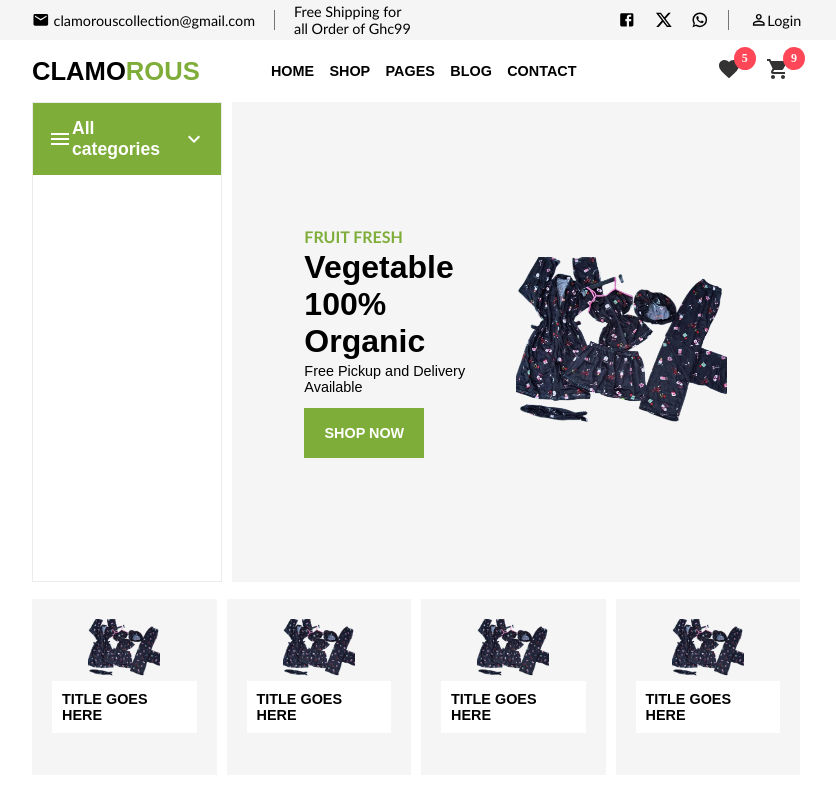
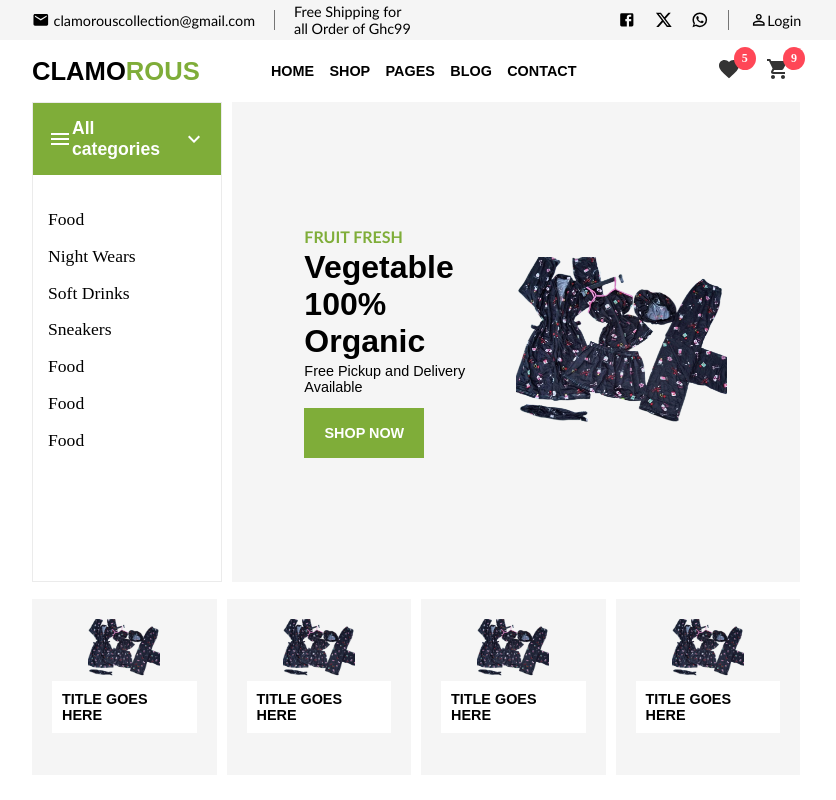
Before and after one commit to codinnovation/clamorous-collection, a Next.js app: page / in a window 1280 px wide. Shown: the top 800 px of the page, without its empty margins (224-1060 px from the left). Built offline with nearby package versions, Linux system fonts and the light colour scheme.

Commit message:
modified

```diff
--- a/package.json
+++ b/package.json
@@ -14,11 +14,11 @@
     "@mui/icons-material": "^6.1.3",
     "@mui/material": "^6.1.3",
     "firebase": "^10.14.1",
-    "framer-motion": "^11.11.8",
     "iron-session": "^8.0.3",
     "next": "14.2.15",
     "react": "^18",
     "react-dom": "^18",
+    "react-reveal": "^1.2.2",
     "sharp": "^0.33.5"
   },
   "devDependencies": {
--- a/src/pages/home/after-hero-section/index.jsx
+++ b/src/pages/home/after-hero-section/index.jsx
@@ -2,12 +2,14 @@
 import styles from "../../../styles/home/after-hero-section.module.css";
 import Image from "next/image";
 import HeroImage from "../../../../public/hero-img.png";
+import Fade from "react-reveal/Fade";
 
 function AfterHeroSection() {
   return (
     <>
       <div className={styles.container}>
         <div className={styles.content}>
+          <Fade right>
             <div className={styles.box}>
               <div className={styles.image}>
                 <Image src={HeroImage} width={900} height={900} alt="" />
@@ -17,7 +19,9 @@
                 <h1>Title Goes Here</h1>
               </div>
             </div>
+          </Fade>
 
+          <Fade bottom>
             <div className={styles.box}>
               <div className={styles.image}>
                 <Image src={HeroImage} width={900} height={900} alt="" />
@@ -27,7 +31,9 @@
                 <h1>Title Goes Here</h1>
               </div>
             </div>
+          </Fade>
 
+          <Fade top>
             <div className={styles.box}>
               <div className={styles.image}>
                 <Image src={HeroImage} width={900} height={900} alt="" />
@@ -37,7 +43,9 @@
                 <h1>Title Goes Here</h1>
               </div>
             </div>
+          </Fade>
 
+          <Fade left>
             <div className={styles.box}>
               <div className={styles.image}>
                 <Image src={HeroImage} width={900} height={900} alt="" />
@@ -47,6 +55,7 @@
                 <h1>Title Goes Here</h1>
               </div>
             </div>
+          </Fade>
         </div>
       </div>
     </>
--- a/src/pages/home/hero-section/index.jsx
+++ b/src/pages/home/hero-section/index.jsx
@@ -8,7 +8,7 @@
 
 
 function HeroSection() {
-  const [showcategories, setShowcategories] = useState(false);
+  const [showcategories, setShowcategories] = useState(true);
 
   const openShowcategories = () => {
     setShowcategories(!showcategories);
```
Also changed, not shown: 1 other file (tests, documents, lock files or other folders). Lines whose indentation alone changed are shown as unchanged.
